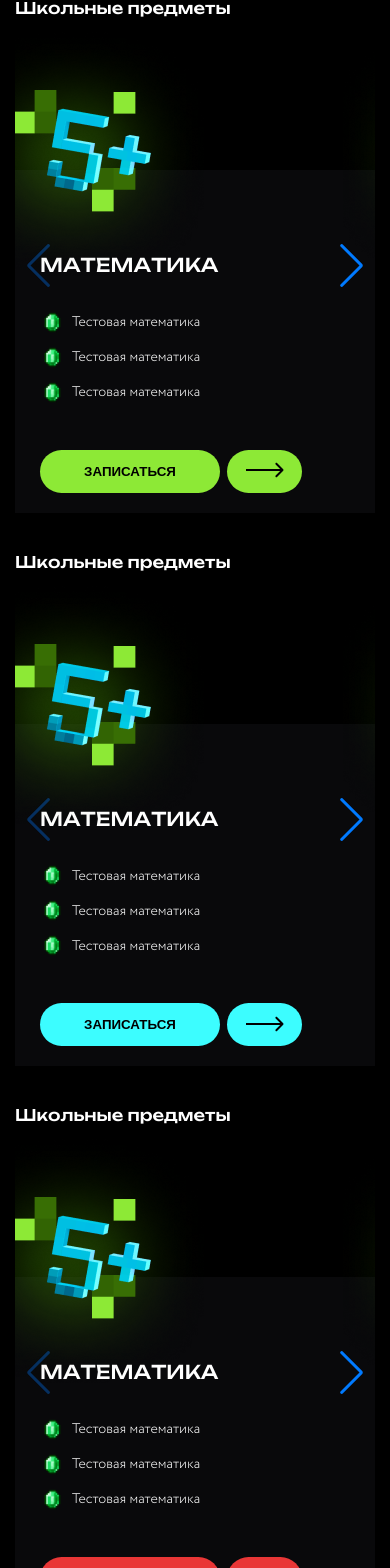
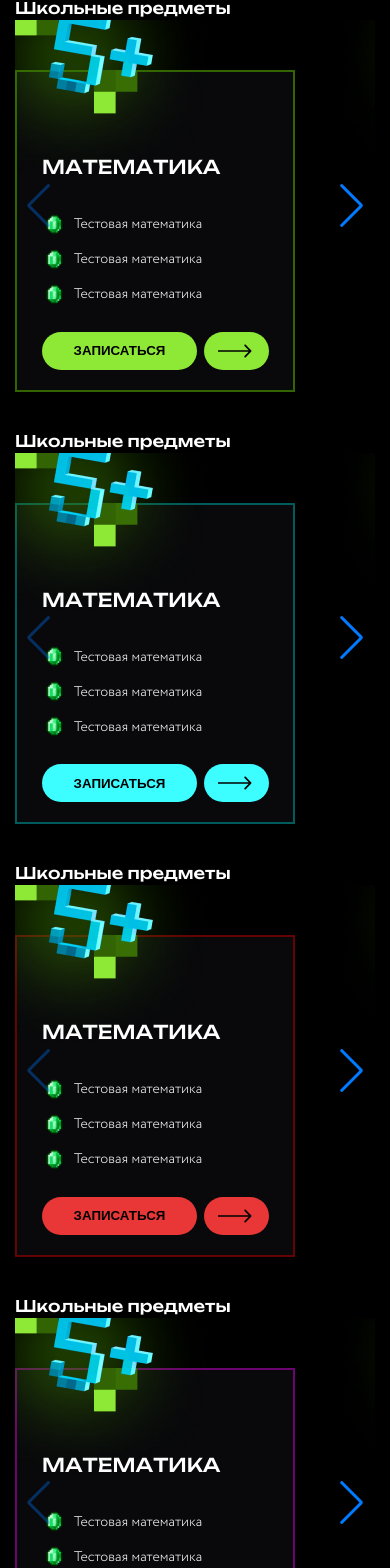
Before and after one commit to imbadattitles/MindCraft, a Next.js app: page / in a window 390 px wide. Shown: the part 1951-3519 px from the top of the page. Built offline with nearby package versions, Linux system fonts and the light colour scheme; a web font is replaced by a local one.

Commit message:
first commisdfds

```diff
--- a/app/globals.sass
+++ b/app/globals.sass
@@ -510,6 +510,9 @@ button
   text-transform: uppercase
   border: none
   font-weight: 700
+  @media screen and (max-width: 560px)
+    width: 155px
+    height: 38px
 .btn209
   width: 209px
   height: 51px
@@ -538,6 +541,8 @@ button
   height: 18px
   background-size: contain
   background-repeat: no-repeat
+  @media screen and (max-width: 560px)
+    height: 14px
 
 .arrowBig
   background-image: url('/arrowBig.svg')
@@ -545,6 +550,9 @@ button
   height: 18px
   background-size: contain
   background-repeat: no-repeat
+  @media screen and (max-width: 560px)
+    height: 14px
+
 
 
 .arrowBtn-big
@@ -552,6 +560,9 @@ button
   height: 43px
   flex-shrink: 0
   border-radius: 100px
+  @media screen and (max-width: 560px)
+    height: 38px
+    width: 65px
 
 .titleTextPos
   max-width: 474px
--- a/components/OurProgram.jsx
+++ b/components/OurProgram.jsx
@@ -1,7 +1,7 @@
 "use client";
 import s from "../styles/mainPage.module.sass";
 // import Swiper core and required modules
-import { Navigation, Pagination, Scrollbar, A11y } from "swiper/modules";
+import { Navigation, A11y } from "swiper/modules";
 
 import { Swiper, SwiperSlide } from "swiper/react";
 
@@ -43,7 +43,7 @@ const OurProgram = () => {
           >
             {mas.map((item) => (
               <SwiperSlide key={item}>
-                <div className={s.slideItem}>
+                <div className={`${s.slideItem} ${s.slideItem_green}`}>
                   <div className={s.slidePic}>
                     <div className={s.blurGreen} />
                     <div className={`${s.slideImg}`} />
@@ -104,7 +104,7 @@ const OurProgram = () => {
           >
             {mas.map((item) => (
               <SwiperSlide key={item}>
-                <div className={s.slideItem}>
+                <div className={`${s.slideItem} ${s.slideItem_blue}`}>
                   <div className={s.slidePic}>
                     <div className={s.blurGreen} />
                     <div className={`${s.slideImg}`} />
@@ -165,7 +165,7 @@ const OurProgram = () => {
           >
             {mas.map((item) => (
               <SwiperSlide key={item}>
-                <div className={s.slideItem}>
+                <div className={`${s.slideItem} ${s.slideItem_red}`}>
                   <div className={s.slidePic}>
                     <div className={s.blurGreen} />
                     <div className={`${s.slideImg}`} />
@@ -204,7 +204,7 @@ const OurProgram = () => {
               </SwiperSlide>
             ))}
           </Swiper>
-
+        </div>
         <div className={s.ourProgramBlock}>
           <h4 className={`f28 font-white ${s.ourProgramProgram_title}`}>
             Школьные предметы
@@ -226,7 +226,7 @@ const OurProgram = () => {
           >
             {mas.map((item) => (
               <SwiperSlide key={item}>
-                  <div className={s.slideItem}>
+                <div className={`${s.slideItem} ${s.slideItem_purple}`}>
                   <div className={s.slidePic}>
                     <div className={s.blurGreen} />
                     <div className={`${s.slideImg}`} />
@@ -267,7 +267,6 @@ const OurProgram = () => {
           </Swiper>
         </div>
       </div>
-      </div>
     </section>
   );
 };
--- a/components/SignUpCurse.jsx
+++ b/components/SignUpCurse.jsx
@@ -73,7 +73,7 @@ const SignUpCurse = () => {
         <div class={`fake checkBox_dblue`}></div>
         <p class={`checkbox_text`}>
           Соглашаюсь с{" "}
-          <Link style={{ textDecoration: "underline" }} href="/">
+          <Link style={{ textDecoration: "underline" }} href="/postStatic">
             положением о защите персональных данных
           </Link>
         </p>
--- a/components/SignUpCurseInCurse.jsx
+++ b/components/SignUpCurseInCurse.jsx
@@ -74,7 +74,7 @@ const SignUpCurseInCurse = () => {
         <div class={`fake checkBox_${theme}`}></div>
         <p class={`checkbox_text`}>
           Соглашаюсь с{" "}
-          <Link style={{ textDecoration: "underline" }} href="/">
+          <Link style={{ textDecoration: "underline" }} href="/postStatic">
             положением о защите персональных данных
           </Link>
         </p>
--- a/styles/mainPage.module.sass
+++ b/styles/mainPage.module.sass
@@ -266,8 +266,26 @@
     background: #09090B
     height: 390px
     @media screen and (max-width: 560px)
+        margin-top: 50px
         padding: 85px 25px 20px 25px
+        width: 280px
         height: 100%
+
+.slideItem_green
+    @media screen and (max-width: 560px)
+        border: 2px solid #326403
+
+.slideItem_blue
+    @media screen and (max-width: 560px)
+        border: 2px solid #005B5C
+
+.slideItem_red
+    @media screen and (max-width: 560px)
+        border: 2px solid #640303
+
+.slideItem_purple
+    @media screen and (max-width: 560px)
+        border: 2px solid #6C046F
 
 .slidePic
     position: absolute
@@ -300,6 +318,8 @@
 
 .slideItemList
     margin-bottom: 45px
+    @media screen and (max-width: 560px)
+        margin-bottom: 25px
 
 .slideItemList_item
     display: flex
```
Lines whose indentation alone changed are shown as unchanged.
